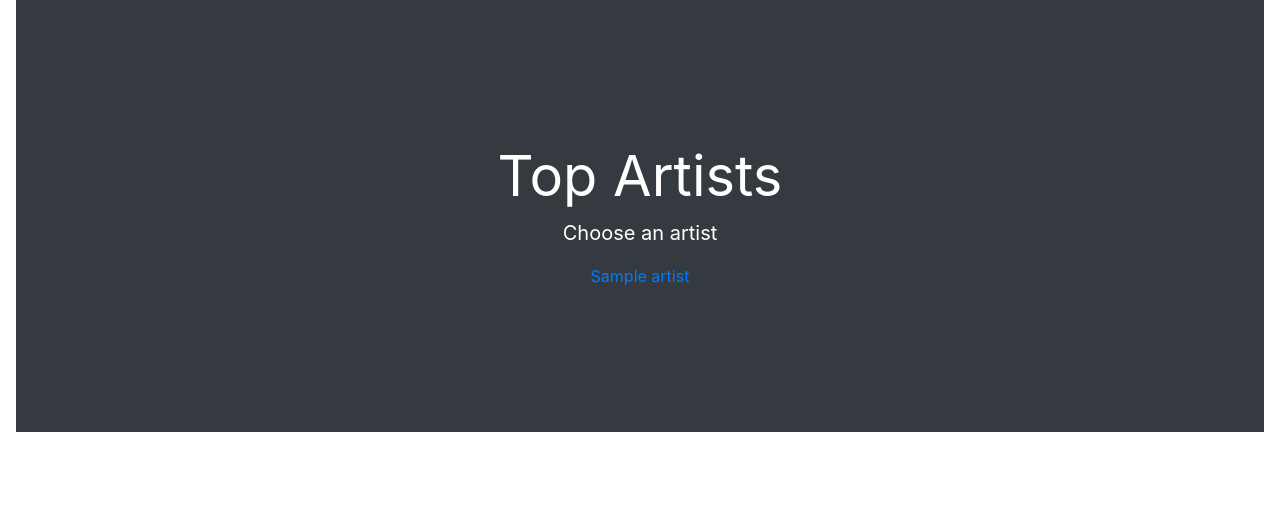
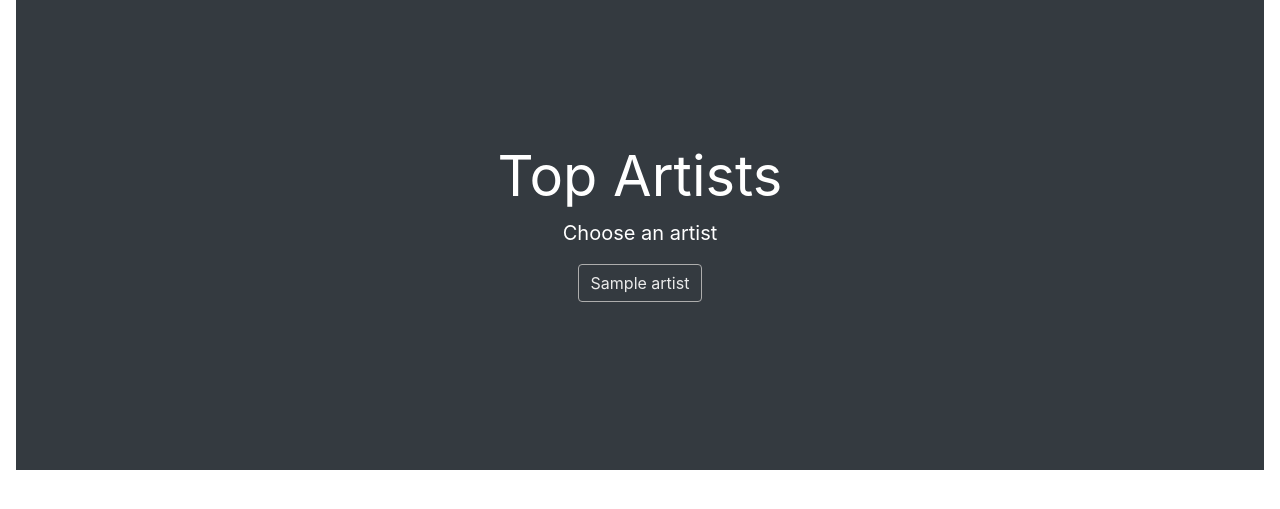
Before and after one commit to gha7all/splotify, a Flask app: template plotify/templates/artists_list.html in a window 1280 px wide. Shown: the part 73-582 px from the top of the page. Run offline with Flask 2, Linux system fonts and the light colour scheme; the template is opened without the code that fills it: most values are stand-ins (such as "Sample title", 1, 10 or a date in 2020); parts of the project's set-up code (start-up, migrations or seed data) failed here and were passed over; some libraries are stand-ins or nearby versions.

```diff
--- a/plotify/templates/artists_list.html
+++ b/plotify/templates/artists_list.html
@@ -10,7 +10,7 @@
         <h1 class="display-4 font-weight-normal">Top Artists</h1>
         <p class="lead font-weight-normal">Choose an artist</p>
         {% for artist in artists_names %}
-            <a href="{{ url_for('tracks', name = artist) }}"> {{artist}} </a> <br>
+            <a href="{{ url_for('tracks', name = artist) }}" class="btn btn-xs link-btn"> {{artist}} </a> <br> <br>
         {% endfor %}
     </div>
     <div class="product-device box-shadow d-none d-md-block"></div>
```
